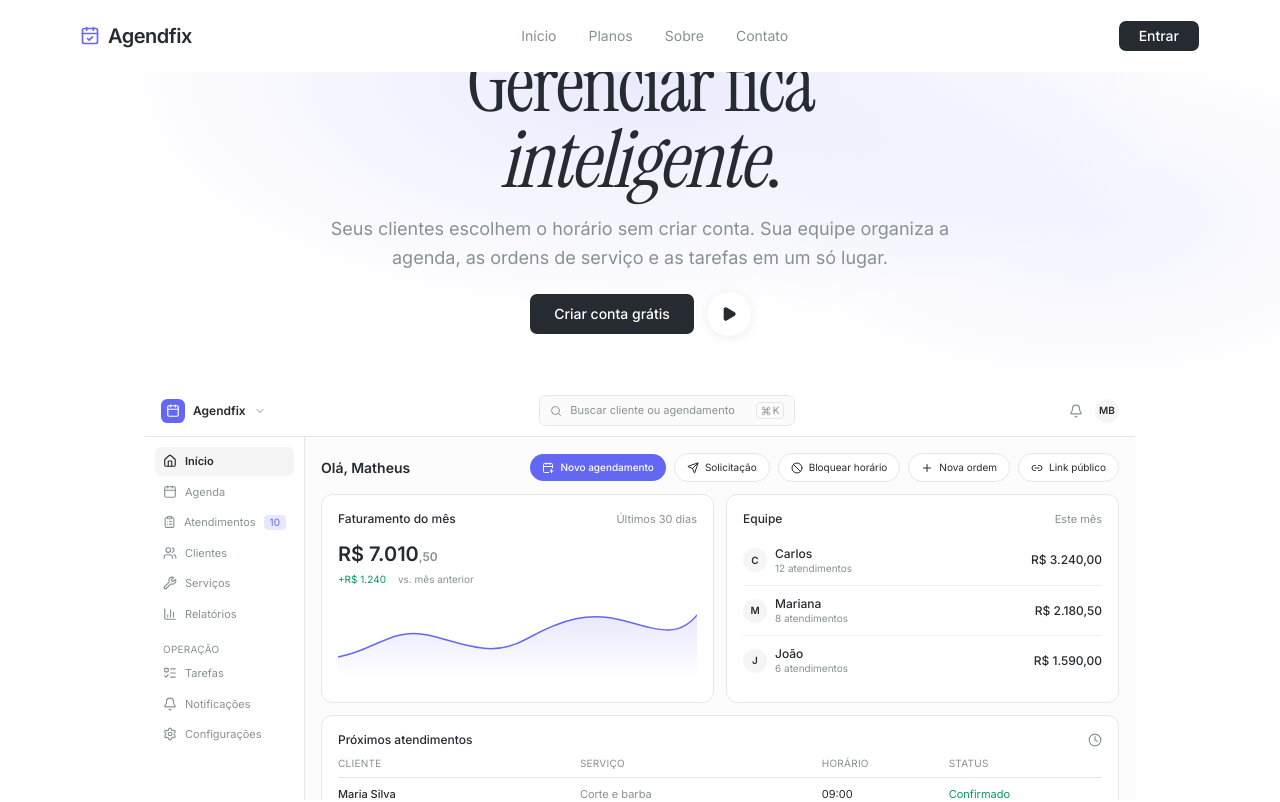
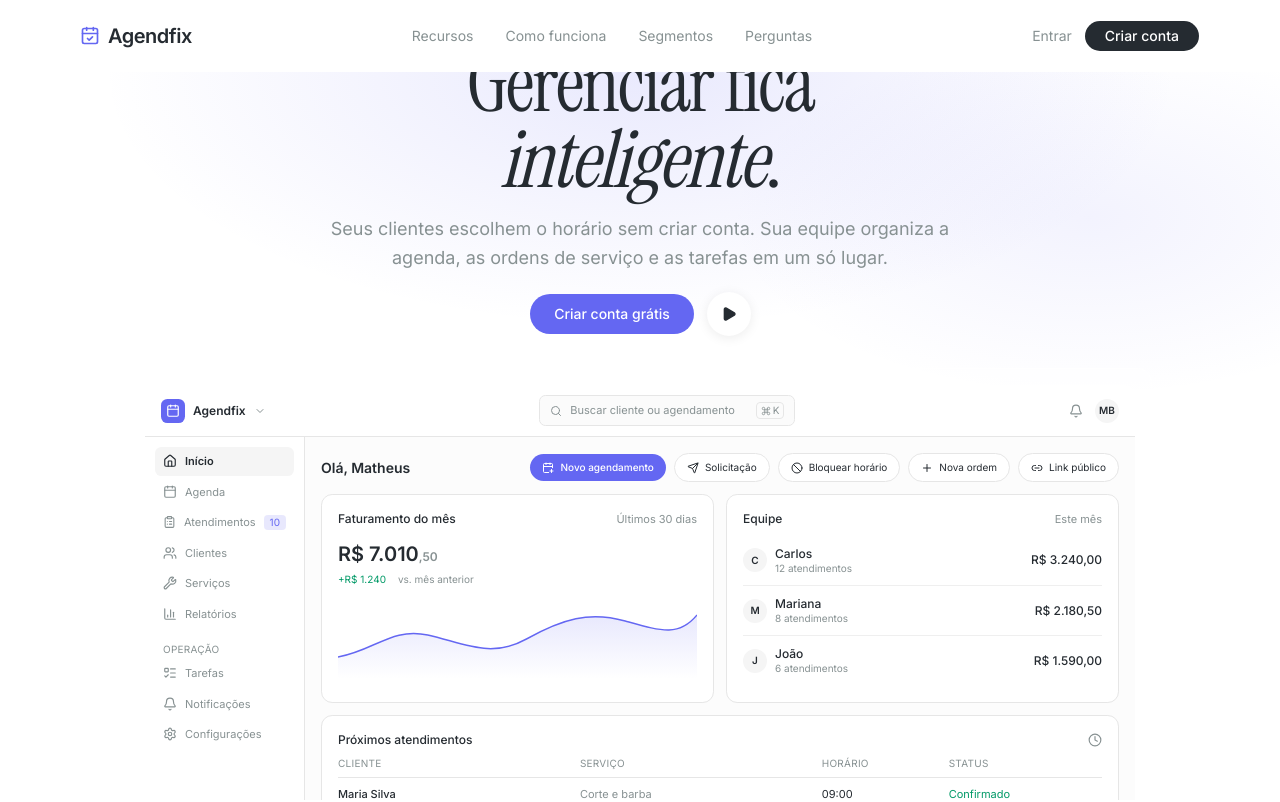
Before and after one commit to uLuc4s/Trabalho-, a Next.js app in the folder web/: page / in a window 1280 px wide. Shown: the top 802 px of the page. Built offline with nearby package versions, Linux system fonts and the light colour scheme.

Commit message:
feat(web): monta landing completa e corrige cores dos botões

```diff
--- a/web/src/app/page.tsx
+++ b/web/src/app/page.tsx
@@ -1,11 +1,24 @@
+import { CtaFooter } from "@/components/landing/cta-footer";
+import { Faq } from "@/components/landing/faq";
+import { Features } from "@/components/landing/features";
 import { Hero } from "@/components/landing/hero";
+import { HowItWorks } from "@/components/landing/how-it-works";
 import { Navbar } from "@/components/landing/navbar";
+import { Segments } from "@/components/landing/segments";
 
 export default function Home() {
   return (
-    <main className="flex h-screen flex-col overflow-hidden bg-background">
-      <Navbar />
-      <Hero />
+    <main className="bg-background text-foreground">
+      <div className="relative flex h-[100svh] flex-col overflow-hidden">
+        <Navbar />
+        <Hero />
+      </div>
+
+      <Features />
+      <HowItWorks />
+      <Segments />
+      <Faq />
+      <CtaFooter />
     </main>
   );
 }
--- a/web/src/components/landing/hero.tsx
+++ b/web/src/components/landing/hero.tsx
@@ -4,6 +4,7 @@ import { motion } from "framer-motion";
 import { Play, Sparkles } from "lucide-react";
 import Link from "next/link";
 import { Button, buttonVariants } from "@/components/ui/button";
+import { cn } from "@/lib/utils";
 import { DashboardPreview } from "./dashboard-preview";
 
 const fadeUp = (y: number, delay: number, duration: number) => ({
@@ -49,9 +50,10 @@ export function Hero() {
         <motion.div {...fadeUp(16, 0.3, 0.6)} className="mt-5 flex items-center gap-3">
           <Link
             href="/cadastro"
-            className={buttonVariants({
-              className: "rounded-full bg-accent px-6 py-5 font-body text-sm font-medium text-accent-foreground hover:bg-accent/90",
-            })}
+            className={cn(
+              buttonVariants(),
+              "rounded-full bg-accent px-6 py-5 font-body text-sm font-medium text-accent-foreground hover:bg-accent/90",
+            )}
           >
             Criar conta grátis
           </Link>
--- a/web/src/components/landing/navbar.tsx
+++ b/web/src/components/landing/navbar.tsx
@@ -1,23 +1,25 @@
 import Link from "next/link";
 import { CalendarCheck } from "lucide-react";
 import { buttonVariants } from "@/components/ui/button";
+import { cn } from "@/lib/utils";
+import { MobileMenu } from "./mobile-menu";
 
 const links = [
-  { label: "Início", href: "#" },
-  { label: "Planos", href: "#planos" },
-  { label: "Sobre", href: "#sobre" },
-  { label: "Contato", href: "#contato" },
+  { label: "Recursos", href: "#recursos" },
+  { label: "Como funciona", href: "#como-funciona" },
+  { label: "Segmentos", href: "#segmentos" },
+  { label: "Perguntas", href: "#perguntas" },
 ];
 
 export function Navbar() {
   return (
-    <nav className="flex items-center justify-between px-6 py-5 font-body md:px-12 lg:px-20">
+    <header className="relative z-40 flex items-center justify-between px-6 py-5 font-body md:px-12 lg:px-20">
       <Link href="/" className="flex items-center gap-2 text-xl font-semibold tracking-tight text-foreground">
         <CalendarCheck className="h-5 w-5 text-accent" aria-hidden />
         Agendfix
       </Link>
 
-      <div className="hidden items-center gap-8 md:flex">
+      <nav aria-label="Principal" className="hidden items-center gap-8 md:flex">
         {links.map((link) => (
           <a
             key={link.label}
@@ -27,16 +29,26 @@ export function Navbar() {
             {link.label}
           </a>
         ))}
+      </nav>
+
+      <div className="flex items-center gap-3">
+        <Link
+          href="/login"
+          className="hidden text-sm text-muted-foreground transition-colors hover:text-foreground sm:inline-block"
+        >
+          Entrar
+        </Link>
+        <Link
+          href="/cadastro"
+          className={cn(
+            buttonVariants(),
+            "rounded-full bg-primary px-5 text-sm font-medium text-primary-foreground hover:bg-primary/90",
+          )}
+        >
+          Criar conta
+        </Link>
+        <MobileMenu />
       </div>
-
-      <Link
-        href="/login"
-        className={buttonVariants({
-          className: "rounded-full bg-primary px-5 text-sm font-medium text-primary-foreground hover:bg-primary/90",
-        })}
-      >
-        Entrar
-      </Link>
-    </nav>
+    </header>
   );
 }
```
